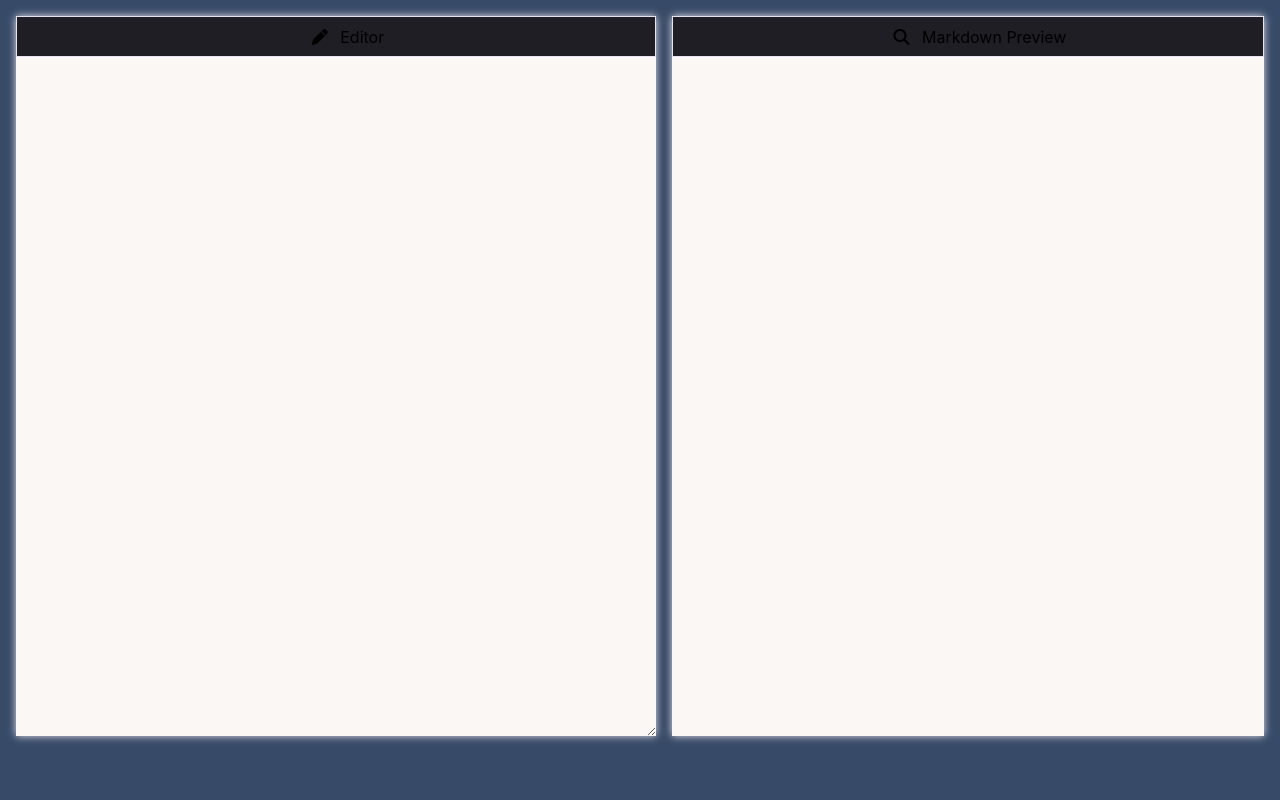
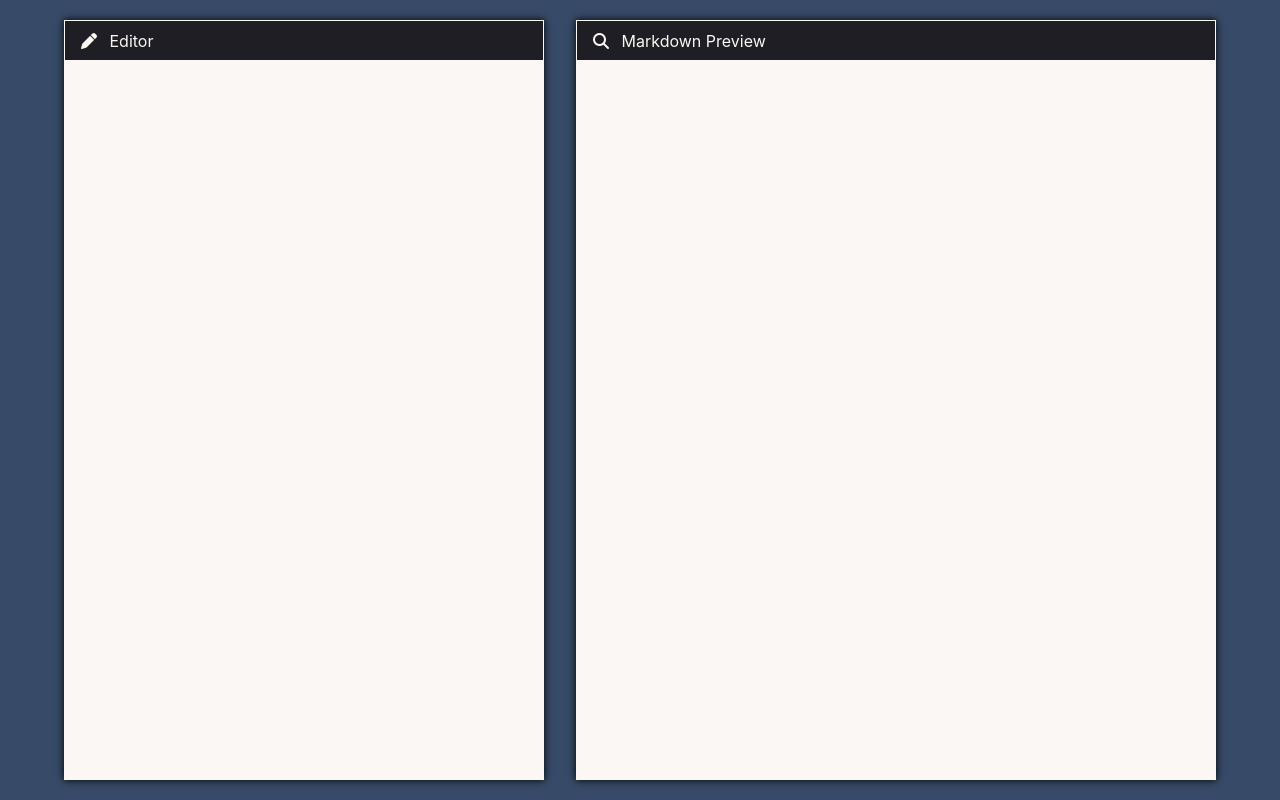
Before and after one commit to afeef97/fcc-markdown-previewer, a React (Create React App) app: page / in a window 1280 px wide. Built offline with nearby package versions, Linux system fonts and the light colour scheme.

Commit message:
Improved responsive design

```diff
--- a/src/components/Editor.js
+++ b/src/components/Editor.js
@@ -5,9 +5,11 @@ import "../styles/Editor.css"
 export default class Editor extends React.Component {
     render() {
         return (
-            <div className="editor-area">
+            <div className="editor-container">
                 <HeaderBar title="Editor"/>
-                <textarea id="editor" onChange={this.props.onChange}></textarea>
+                <div className="editor-area">
+                    <textarea id="editor" onChange={this.props.onChange}></textarea>
+                </div>
             </div>
         );
     }
--- a/src/components/HeaderBar.js
+++ b/src/components/HeaderBar.js
@@ -7,9 +7,9 @@ export default class HeaderBar extends React.Component {
             <div className="header-bar" key={this.props.title}>
                 <p>
                     {
-                        this.props.title == "Editor"
+                        this.props.title === "Editor"
                             ? <i className="fa-solid fa-pen"></i>
-                            : this.props.title == "Markdown Preview"
+                            : this.props.title === "Markdown Preview"
                             ? <i className="fa-solid fa-magnifying-glass"></i>
                             : null
                     } <span>{this.props.title}</span>
--- a/src/components/Previewer.js
+++ b/src/components/Previewer.js
@@ -22,9 +22,11 @@ export default class Previewer extends React.Component {
 
     render() {
         return (
-            <div className='preview-area'>
+            <div className="preview-container">
                 <HeaderBar title="Markdown Preview"/>
-                <div className="markdown" dangerouslySetInnerHTML={this.getMarkdownText()}></div>
+                <div className='preview-area'>
+                    <div className="markdown" dangerouslySetInnerHTML={this.getMarkdownText()}></div>
+                </div>
             </div>
         );
     }
--- a/src/styles/App.css
+++ b/src/styles/App.css
@@ -4,9 +4,8 @@
   justify-content: center;
 }
 
-@media only screen and (min-width: 820px) {
+@media only screen and (min-width: 900px) {
   .app {
     flex-wrap: nowrap;
-    gap: 1rem;
   }
 }
--- a/src/styles/Editor.css
+++ b/src/styles/Editor.css
@@ -1,9 +1,45 @@
+.editor-container {
+    box-shadow: 0 0 0.5rem var(--shadow);
+    margin: 1rem 0.35rem;
+    width: 20rem;
+}
+
 .editor-area {
-    display: flex;
-    flex-direction: column;
     background-color: var(--primary);
-    margin: 1rem 0;
-    box-shadow: 0 0 0.5rem var(--accent);
+    height: 25vh;
+    padding: 0.5rem;
+}
+
+@media screen and (min-width: 664px) {
+    .editor-area {
+        height: 80vh;
+    }
+}
+
+@media screen and (min-width: 1080px) {
+    .editor-container {
+        width: 30rem;
+        margin-right: 1rem;
+        margin-top: 1.25rem;
+    }
+
+    .editor-area {
+        height: 90vh;
+    }
+}
+
+@media screen and (min-width: 1600px) {
+    .editor-container {
+        width: 40rem;
+        margin-right: 1rem;
+        margin-top: 1.25rem;
+    }
+}
+
+@media screen and (min-height: 1080px) {
+    .editor-area {
+        height: 92vh;
+    }
 }
 
 .editor-area .header-bar {
@@ -12,25 +48,11 @@
 
 .editor-area textarea {
     background-color: calc(var(--primary));
-    width: 27.5rem;
-    min-width: 27.5rem;
-    min-height: 50vh;
     resize: none;
     height: 100%;
+    width: 100%;
+    outline: none;
     border: 0;
-    outline: none;
+    padding: 0;
+    margin: 0;
 }
-
-@media only screen and (min-width: 820px) {
-    .editor-area {
-        margin: 1rem;
-        margin-right: 0;
-        min-height: 90vh;
-    }
-
-    .editor-area textarea {
-        resize: horizontal;
-        max-width: 70vw;
-        min-width: 50vw;
-    }
-}
--- a/src/styles/HeaderBar.css
+++ b/src/styles/HeaderBar.css
@@ -1,6 +1,8 @@
 .header-bar {
     background-color: var(--secondary);
-    border: 1px solid var(--accent);
+    border: 1px solid var(--primary);
+    border-bottom: none;
+    color: var(--primary)
 }
 
 .header-bar p {
@@ -8,12 +10,10 @@
     margin: 0;
 }
 
+.header-bar i {
+    margin-left: 1rem;
+}
+
 .header-bar span {
     margin-left: 0.5rem;
 }
-
-@media only screen and (min-width: 820px) {
-    .header-bar p {
-        margin-left: 1.5rem;
-    }
-}
--- a/src/styles/Previewer.css
+++ b/src/styles/Previewer.css
@@ -1,29 +1,40 @@
+.preview-container {
+    box-shadow: 0 0 0.5rem var(--shadow);
+    margin: 1rem 0.35rem;
+    width: 20rem;
+}
+
 .preview-area {
     background-color: var(--primary);
-    margin-bottom: 1rem;
-    min-width: 27.5rem;
-    max-width: 27.5rem;
-    min-height: 50vh;
-    box-shadow: 0 0 0.5rem var(--accent);
+    height: 80vh;
+    overflow: scroll;
 }
 
 .preview-area .header-bar {
     text-align: center;
 }
 
-@media only screen and (min-width: 820px) {
+@media screen and (min-width: 1080px) {
+    .preview-container {
+        min-width: 50%;
+        margin-left: 1rem;
+        margin-top: 1.25rem;
+    }
+
     .preview-area {
-        margin: 1rem;
-        margin-left: 0;
-        flex-basis: 50%;
-        min-width: unset;
-        max-width: 50vw;
+        height: 90vh;
     }
 }
 
+@media screen and (min-height: 1080px) {
+    .preview-area {
+        height: 92vh;
+    }
+}
 
+/* Markdown preview area */
 .markdown {
-    padding: 4rem;
+    padding: 2rem;
     padding-top: 1rem;
 }
 
```
